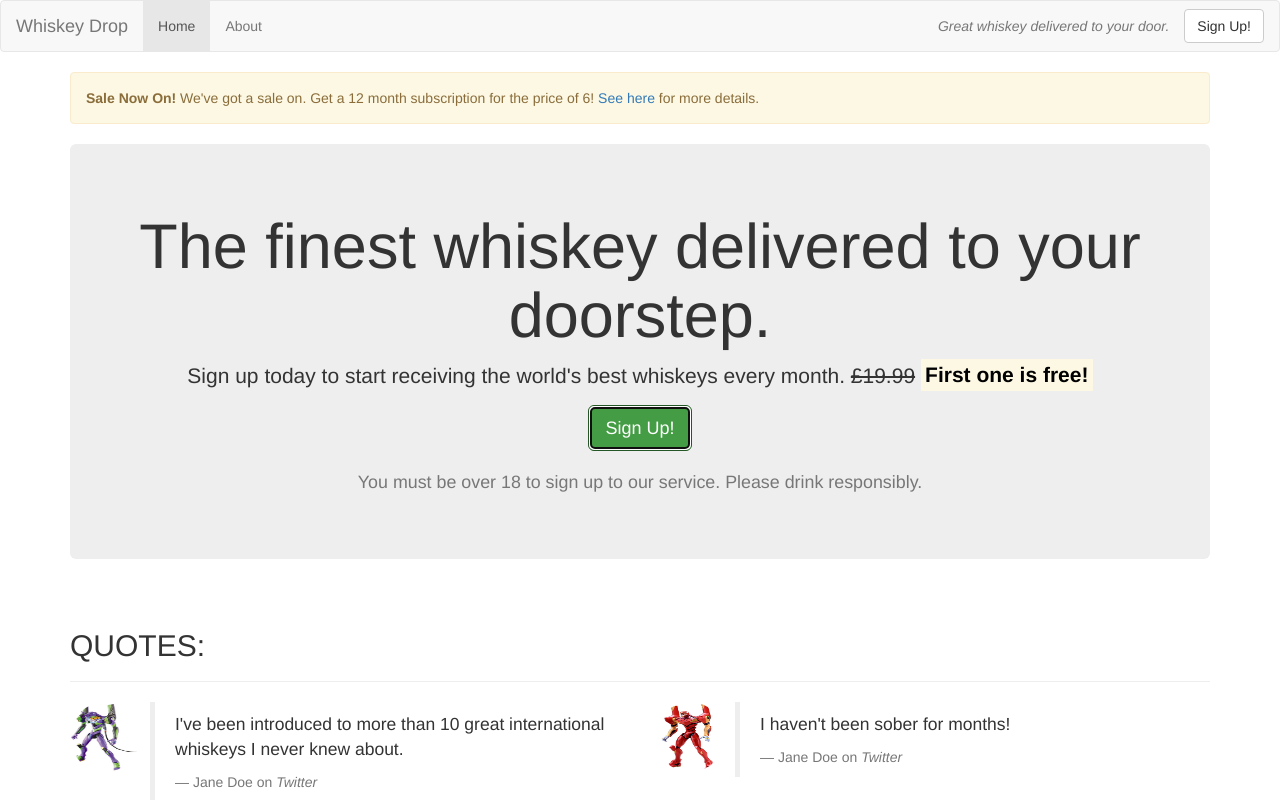
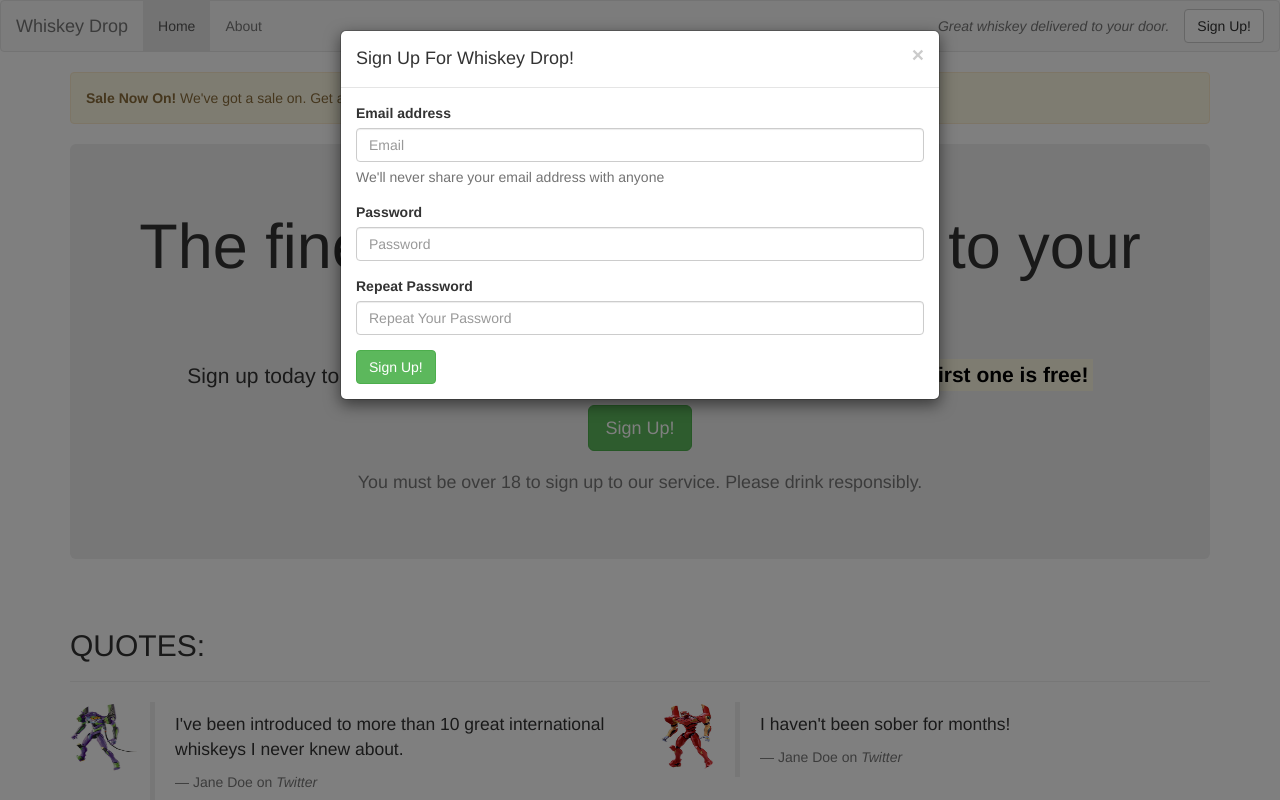
Before and after one commit to WhatDoWeKnow/whiskey-test-page, a plain HTML site: page index.html in a window 1280 px wide. Both pictures are taken after a click on the button "Sign Up!". Shown: the top 800 px of the page. Drawn offline with nearby package versions, Linux system fonts and the light colour scheme.

Commit message:
added modal

```diff
--- a/index.html
+++ b/index.html
@@ -48,7 +48,7 @@
                 <section class="callout jumbotron text-center">
                     <h1>The finest whiskey delivered to your doorstep.</h1>
                     <p class="lead">Sign up today to start receiving the world's best whiskeys every month. <s class="hidden-xs">£19.99</s> <span class="visible-xs"><br></span> <strong><mark>First one is free!</mark></strong></p>
-                    <p><button class="btn btn-lg btn-success">Sign Up!</button></p>
+                    <p><button class="btn btn-lg btn-success" data-toggle='modal' data-target='#signUpModal'>Sign Up!</button></p>
                     <p class="text-muted"><small>You must be over 18 to sign up to our service. Please drink responsibly.</small></p>
                 </section>
             </div>
@@ -84,10 +84,10 @@
                             <img src="images/eva02.jpg" alt="Picture of Eva01" class="img-circle media-object" height="70" width="70">
                         </div>
                         <div class="media-body">
-                        <blockquote class="quote">
-                            <p>I haven't been sober for months!</p>
-                            <footer>Jane Doe on <cite title="Twitter">Twitter</cite></footer>
-                        </blockquote>
+                            <blockquote class="quote">
+                                <p>I haven't been sober for months!</p>
+                                <footer>Jane Doe on <cite title="Twitter">Twitter</cite></footer>
+                            </blockquote>
                         </div>
                     </div>
                 </div>
@@ -107,7 +107,7 @@
             <div class="row">
                 <div class="col-xs-12 col-md-6 col-lg-4">
                     <div class="feature">
-                        <h3><span class="glyphicon glyphicon-paperclip hidden-xs"></span>Feature 1<span class="label label-success">New!</span></h3>
+                        <h3><span class="glyphicon glyphicon-glass hidden-xs"></span>Feature 1<span class="label label-success">New!</span></h3>
                         <p>he standard chunk of Lorem Ipsum used since the 1500s is reproduced below for those interested. Sections 1.10.32 and 1.10.33 from "de Finibus Bonorum et Malorum" by Cicero are also reproduced in their exact original form, accompanied
                             by English versions from the 1914 translation by H. Rackham</p>
                         <p><a class="btn btn-sm btn-default" href=="">Read More</a></p>
@@ -115,7 +115,7 @@
                 </div>
                 <div class="col-xs-12 col-md-6 col-lg-4">
                     <div class="feature">
-                        <h3><span class="glyphicon glyphicon-paperclip hidden-xs"></span>Feature 2</h3>
+                        <h3><span class="glyphicon glyphicon-glass hidden-xs"></span>Feature 2</h3>
                         <p>he standard chunk of Lorem Ipsum used since the 1500s is reproduced below for those interested. Sections 1.10.32 and 1.10.33 from "de Finibus Bonorum et Malorum" by Cicero are also reproduced in their exact original form, accompanied
                             by English versions from the 1914 translation by H. Rackham</p>
                         <p><a class="btn btn-sm btn-default" href=="">Read More</a></p>
@@ -124,7 +124,7 @@
                 <div class="hidden-md hidden-md col-lg-4">
                     <!-- element will be hidden on medium device but visible on large, small and x-small device -->
                     <div class="feature">
-                        <h3><span class="glyphicon glyphicon-paperclip hidden-xs"></span>Feature 3</h3>
+                        <h3><span class="glyphicon glyphicon-glass hidden-xs"></span>Feature 3</h3>
                         <p>he standard chunk of Lorem Ipsum used since the 1500s is reproduced below for those interested. Sections 1.10.32 and 1.10.33 from "de Finibus Bonorum et Malorum" by Cicero are also reproduced in their exact original form, accompanied
                             by English versions from the 1914 translation by H. Rackham</p>
                         <p><a class="btn btn-sm btn-default" href=="">Read More</a></p>
@@ -174,8 +174,40 @@
             </div>
         </section>
         <!-- end of table section -->
+    </article>
 
-    </article>
+    <!-- Modal -->
+    <div class="modal fade" id="signUpModal" tabindex="-1" role="dialog" aria-labelledby="myModalLabel">
+        <div class="modal-dialog" role="document">
+            <div class="modal-content">
+                <div class="modal-header">
+                    <button type="button" class="close" data-dismiss="modal" aria-label="Close"><span aria-hidden="true">&times;</span></button>
+                    <h4 class="modal-title" id="myModalLabel">Sign Up For Whiskey Drop!</h4>
+                </div>
+                <div class="modal-body">
+                    <form>
+                        <div class="form-group">
+                            <label for="email">Email address</label>
+                            <input type="email" class="form-control" id="email" placeholder="Email">
+                            <p class="help-block">We'll never share your email address with anyone</p>
+                        </div>
+                        <div class="form-group">
+                            <label for="password">Password</label>
+                            <input type="password" class="form-control" id="password" placeholder="Password">
+                        </div>
+                        <div class="form-group">
+                            <label for="passwordRepeat">Repeat Password</label>
+                            <input type="password" class="form-control" id="passwordRepeat" placeholder="Repeat Your Password">
+                        </div>
+                        <button type="submit" class="btn btn-success">Sign Up!</button>
+                    </form>
+                </div>
+            </div>
+        </div>
+    </div>
+
+    <script src="https://code.jquery.com/jquery-3.3.1.min.js" integrity="sha256-FgpCb/KJQlLNfOu91ta32o/NMZxltwRo8QtmkMRdAu8=" crossorigin="anonymous"></script>
+    <script src="https://maxcdn.bootstrapcdn.com/bootstrap/3.3.7/js/bootstrap.min.js" integrity="sha384-Tc5IQib027qvyjSMfHjOMaLkfuWVxZxUPnCJA7l2mCWNIpG9mGCD8wGNIcPD7Txa" crossorigin="anonymous"></script>
 </body>
 
 </html>
```
